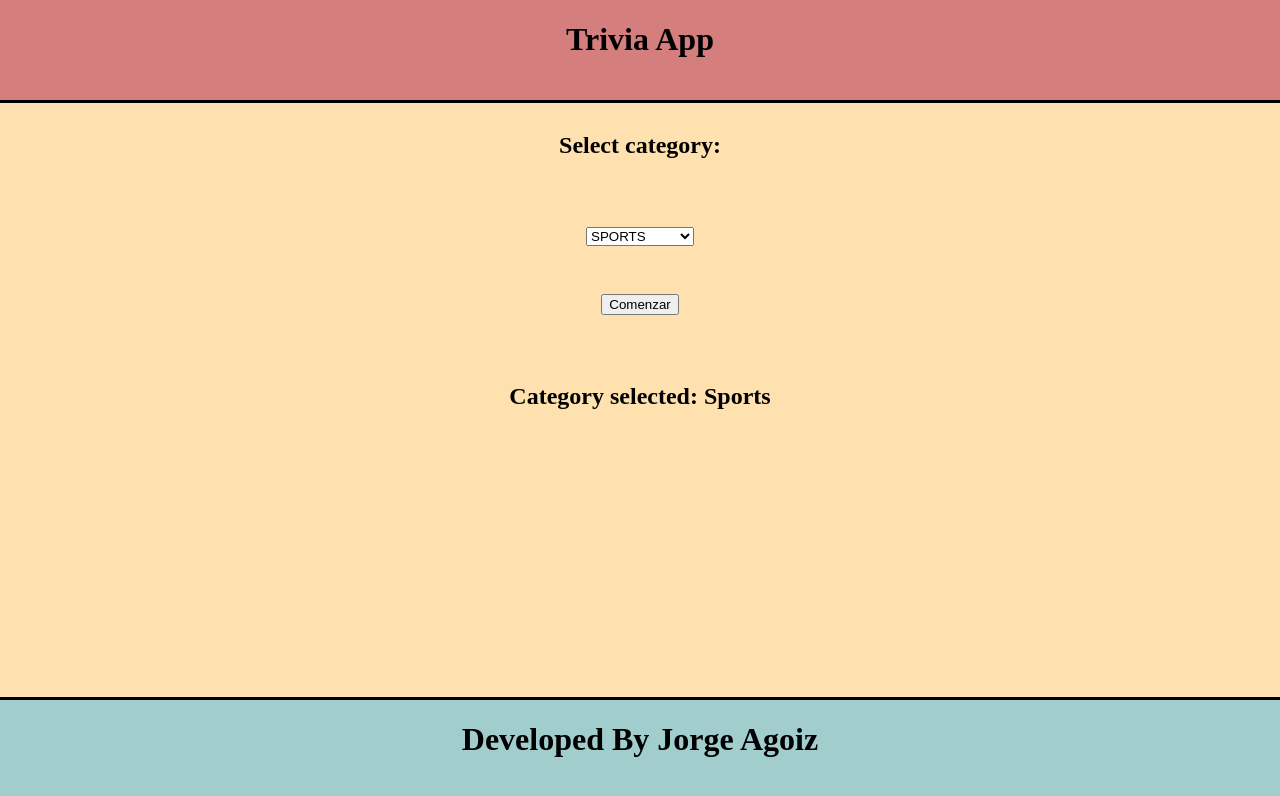
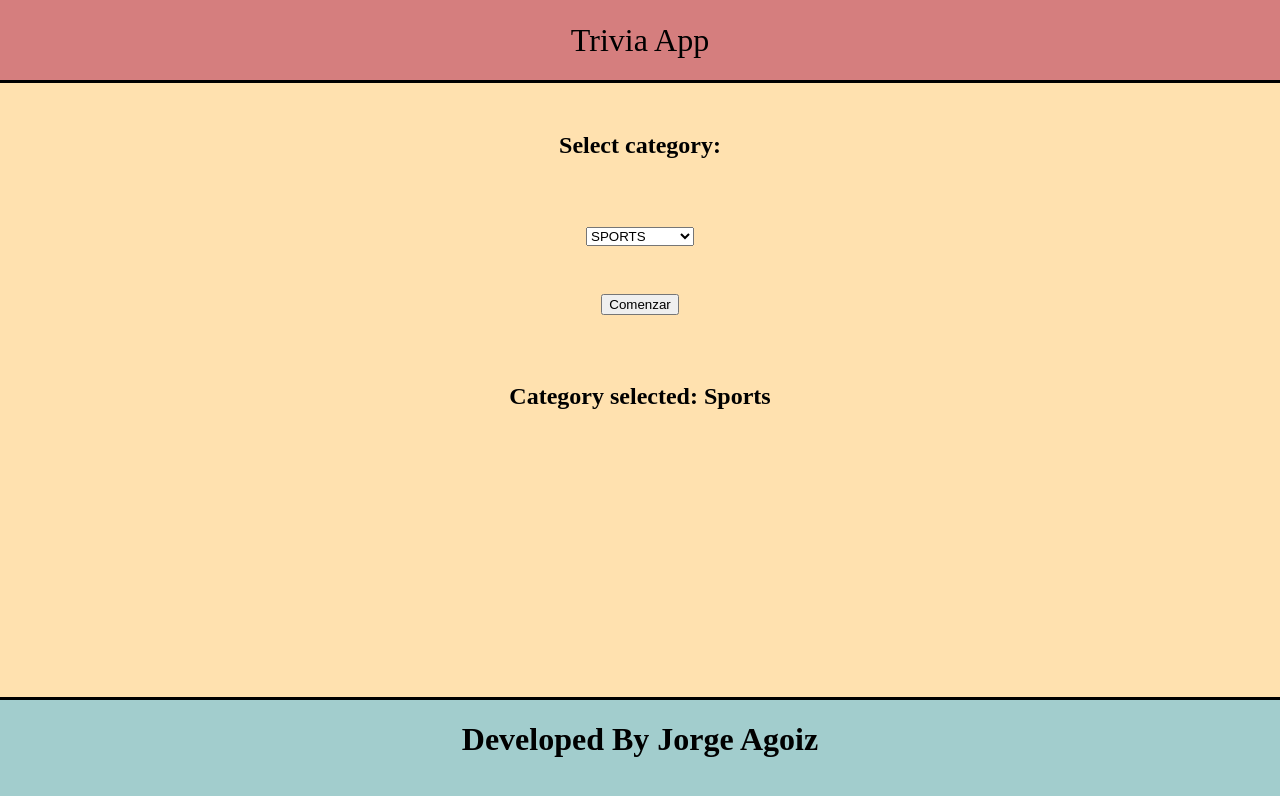
Before and after one commit to jorgeAgoiz/public-data, a SvelteKit app: page / in a window 1280 px wide. Shown: the top 796 px of the page. Built offline with nearby package versions, Linux system fonts and the light colour scheme.

Commit message:
Fetching data on the server

```diff
--- a/src/components/BasicButton/index.svelte
+++ b/src/components/BasicButton/index.svelte
@@ -1,12 +1,9 @@
 <script lang="ts">
-    export let text: string
-    export let type: "button" | "submit" | "reset" | null | undefined
-    export let variant: string | null
-
+	export let text: string;
+	export let type: 'button' | 'submit' | 'reset' | null | undefined;
 </script>
 
-<button type={type} on:click>{text}</button>
+<button {type} on:click>{text}</button>
 
 <style>
-
 </style>
--- a/src/components/Header/index.svelte
+++ b/src/components/Header/index.svelte
@@ -2,17 +2,30 @@
 </script>
 
 <header>
-	<h1>Trivia App</h1>
+	<a href="/">Trivia App</a>
 </header>
 
 <style>
 	header {
 		width: 100%;
-		height: 100px;
+		height: 80px;
 		background-color: var(--color-red);
 		position: fixed;
 		top: 0;
-		text-align: center;
 		border-bottom: 3px solid black;
+		display: flex;
+		flex-direction: row;
+		justify-content: center;
+		align-items: center;
+	}
+	a {
+		text-decoration: none;
+		font-size: 32px;
+		color: black;
+		transition: 0.3s all ease-in-out;
+	}
+	a:hover {
+		color: rgb(8, 8, 192);
+		transform: scale(1.2);
 	}
 </style>
--- a/src/routes/+page.svelte
+++ b/src/routes/+page.svelte
@@ -16,7 +16,7 @@
 	<section>
 		<h2>Select category:</h2>
 		<InputSelect {categories} {selectedCategory} on:change={handleChange} />
-		<BasicButton variant="basic" text="Comenzar" type="button" on:click={() => goto('/play')} />
+		<BasicButton text="Comenzar" type="button" on:click={() => goto(`/play/${selectedCategory}`)} />
 		<h1>Category selected: {categories[selectedOption].name}</h1>
 	</section>
 </main>
```
Also changed, not shown: src/routes/play/+page.svelte (deleted, +0 -13 lines), src/routes/play/[categoryId]/+page.svelte (added, +30 -0 lines), src/routes/play/[categoryId]/+page.ts (added, +15 -0 lines), src/services/getLibraries.ts (deleted, +0 -12 lines), src/services/getQuestions.ts (added, +16 -0 lines), src/types/question.d.ts (added, +8 -0 lines).
